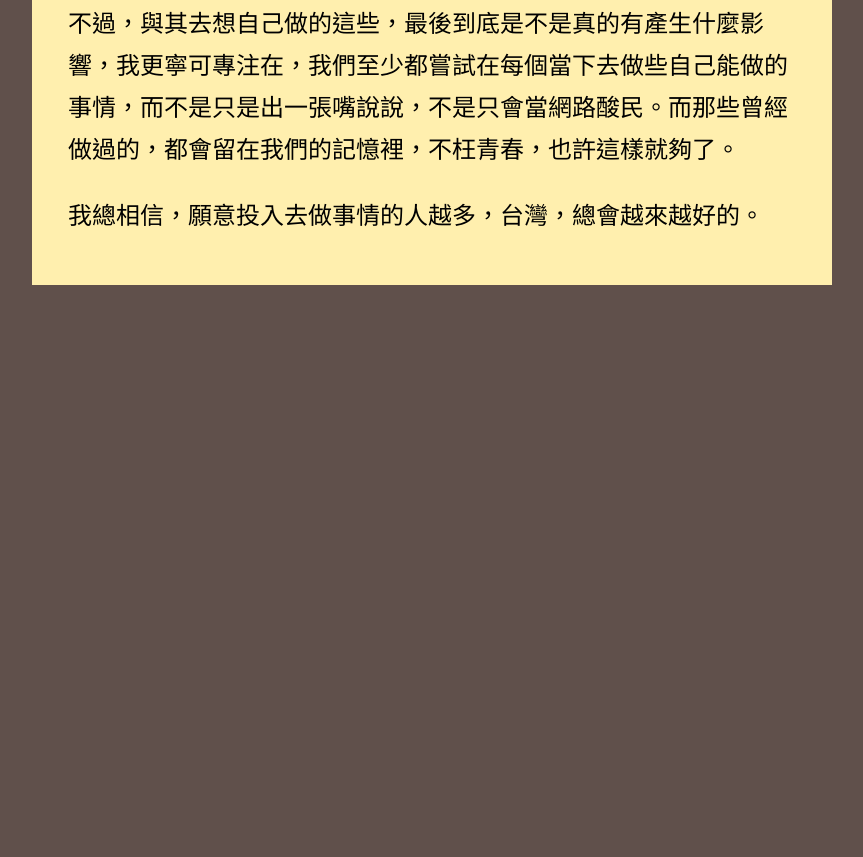
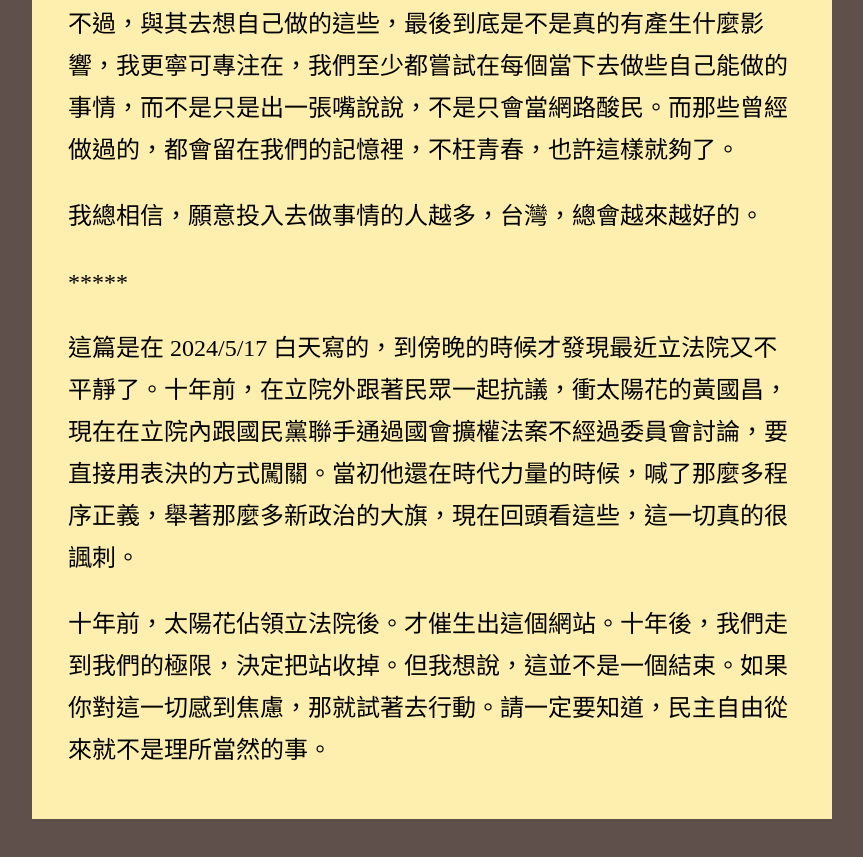
Before and after one commit to cic-tw/cic-final, a plain HTML site: page index.html in a window 1280 px wide. Shown: the part 1905-2762 px from the top of the page, without its empty margins (208-1071 px from the left). Before the commit the page ends 2334 px from the top, so only its background shows below. Drawn offline with Linux system fonts and the light colour scheme.

Commit message:
文字調整
文字調整

```diff
--- a/index.html
+++ b/index.html
@@ -74,6 +74,9 @@
 						<p>這就好像把石頭丟到水裡，剛丟的時候，會看到水面有很多的漣漪，但隨著漣漪散開一段時間後，水面又會逐漸趨於平靜。</p>
 						<p>不過，與其去想自己做的這些，最後到底是不是真的有產生什麼影響，我更寧可專注在，我們至少都嘗試在每個當下去做些自己能做的事情，而不是只是出一張嘴說說，不是只會當網路酸民。而那些曾經做過的，都會留在我們的記憶裡，不枉青春，也許這樣就夠了。</p>
 						<p>我總相信，願意投入去做事情的人越多，台灣，總會越來越好的。</p>
+						<p>*****</p>
+						<p>這篇是在 2024/5/17 白天寫的，到傍晚的時候才發現最近立法院又不平靜了。十年前，在立院外跟著民眾一起抗議，衝太陽花的黃國昌，現在在立院內跟國民黨聯手通過國會擴權法案不經過委員會討論，要直接用表決的方式闖關。當初他還在時代力量的時候，喊了那麼多程序正義，舉著那麼多新政治的大旗，現在回頭看這些，這一切真的很諷刺。</p>
+						<p>十年前，太陽花佔領立法院後。才催生出這個網站。十年後，我們走到我們的極限，決定把站收掉。但我想說，這並不是一個結束。如果你對這一切感到焦慮，那就試著去行動。請一定要知道，民主自由從來就不是理所當然的事。</p>
 					</div>
 				</div>
 			</div>
```
